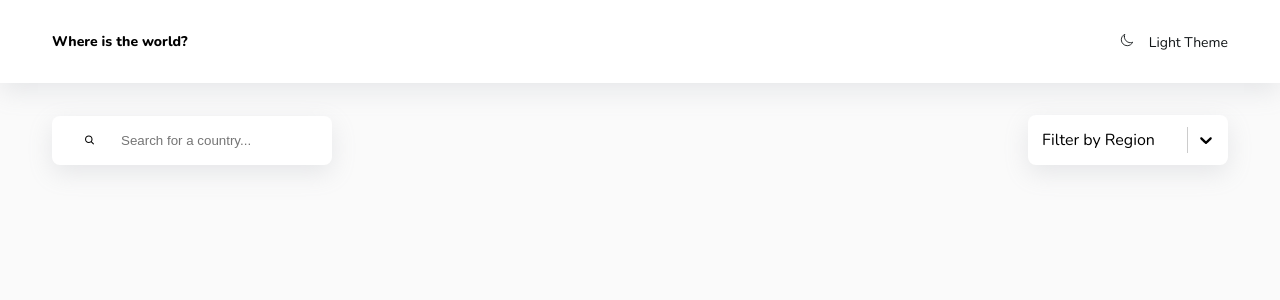
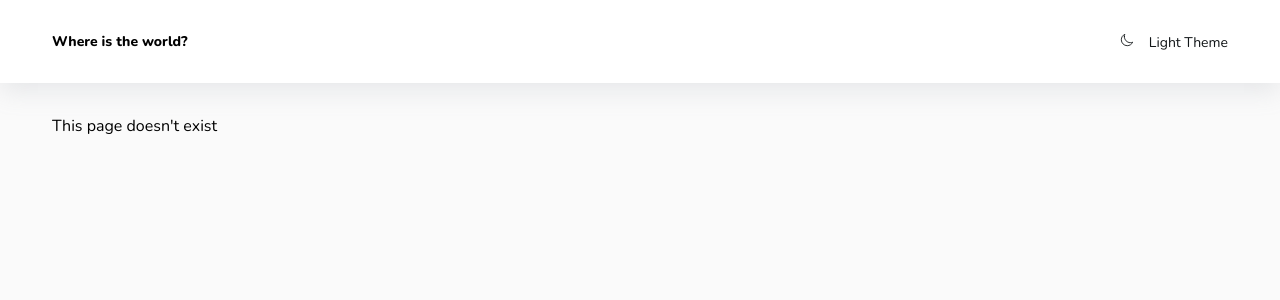
Before and after one commit to v4voloshyn/react-countries, a React (Create React App) app: page /404 in a window 1280 px wide. Shown: the top 300 px of the page. Built offline with nearby package versions, Linux system fonts and the light colour scheme; no server answers.

Commit message:
feat: add HomePage, 404 and empty Details page

```diff
--- a/src/App.jsx
+++ b/src/App.jsx
@@ -1,46 +1,31 @@
 import axios from 'axios';
 import { useState, useEffect } from 'react';
-import { ALL_COUNTRIES } from './config';
+import { Routes, Route, Navigate } from 'react-router-dom';
 
-import { Controls } from './components/Controls';
 import { Header } from './components/Header';
 import { Main } from './components/Main';
-import { List } from './components/List';
-import { Card } from './components/Card';
+
+import { HomePage } from './pages/HomePage';
+import { Details } from './pages/Details';
+import { NotFound } from './pages/NotFound';
 
 import './App.css';
 
 function App() {
 
-  const [countries, setCountries] = useState([])
-
-  useEffect(() => {
-    axios.get(ALL_COUNTRIES)
-      .then(({ data }) => setCountries(data));
-  }, []);
+  const [countries, setCountries] = useState([]);
 
   return (
     <>
       <Header />
       <Main>
-        <Controls />
-        <List>
-          {countries.map(c => {
-            const countryInfo = {
-              img: c.flags.png,
-              name: c.name,
-              info: [
-                {title: 'Population', description: c.population.toLocaleString()},
-                {title: 'Region', description: c.region},
-                {title: 'Capital', description: c.capital},
-              ]
-            };
+        <Routes>
+          <Route path='/' element={<HomePage countries={countries} setCountries={setCountries}/>}/>
+          <Route path='/country/:name' element={<Details match/>}/>
 
-            return (
-              <Card key={c.name} {...countryInfo}/>
-            )
-          })}
-        </List>
+          <Route path='*' element={<Navigate to='/404'/>}/>
+          <Route path='404' element={<NotFound/>}/>
+        </Routes>
       </Main>
     </>
   );
--- a/src/components/Header.jsx
+++ b/src/components/Header.jsx
@@ -1,6 +1,6 @@
 import styled from "styled-components";
 import { useState, useEffect } from 'react';
-
+import { Link } from "react-router-dom";
 import { Container } from "./Container";
 
 import { IoMoonOutline, IoMoon } from 'react-icons/io5';
@@ -17,8 +17,8 @@ const Wrapper = styled.div`
    padding: 2rem 0;
 `;
 
-const Title = styled.a.attrs({
-   href: '/',
+const Title = styled(Link).attrs({
+   to: '/',
 })`
    color: var(--colors_text);
    font-size: var(--fs-sm);
--- a/src/index.js
+++ b/src/index.js
@@ -1,11 +1,14 @@
 import React from 'react';
 import ReactDOM from 'react-dom';
+import { BrowserRouter } from 'react-router-dom';
 import './index.css';
 import App from './App';
 
 ReactDOM.render(
   <React.StrictMode>
-    <App />
+    <BrowserRouter>
+      <App />
+    </BrowserRouter>
   </React.StrictMode>,
   document.getElementById('root')
 );
--- /dev/null
+++ b/src/pages/Details.jsx
@@ -0,0 +1,5 @@
+
+export const Details = () => {
+
+  return <div>Details {console.log()}</div>;
+};
--- /dev/null
+++ b/src/pages/HomePage.jsx
@@ -0,0 +1,44 @@
+import axios from 'axios';
+import { useState, useEffect } from 'react';
+import { useNavigate } from 'react-router-dom';
+import { ALL_COUNTRIES } from '../config';
+
+import { List } from '../components/List';
+import { Card } from '../components/Card';
+import { Controls } from '../components/Controls';
+
+export const HomePage = ({countries, setCountries}) => {
+   // const [countries, setCountries] = useState([]);
+
+   const navigate = useNavigate();
+
+   useEffect(() => {
+      if(!countries.length) {
+         axios.get(ALL_COUNTRIES)
+         .then(({ data }) => setCountries(data));
+      }
+   }, []);
+
+   return (
+      <>
+         <Controls />
+         <List>
+            {countries.map(c => {
+               const countryInfo = {
+                  img: c.flags.png,
+                  name: c.name,
+                  info: [
+                     { title: 'Population', description: c.population.toLocaleString() },
+                     { title: 'Region', description: c.region },
+                     { title: 'Capital', description: c.capital },
+                  ]
+               };
+
+               return (
+                  <Card key={c.name} onClick={() => navigate(`/country/${c.name}`)} {...countryInfo} />
+               )
+            })}
+         </List>
+      </>
+   );
+};
--- /dev/null
+++ b/src/pages/NotFound.jsx
@@ -0,0 +1,4 @@
+
+export const NotFound = () => {
+  return <div>This page doesn't exist</div>;
+};
```
